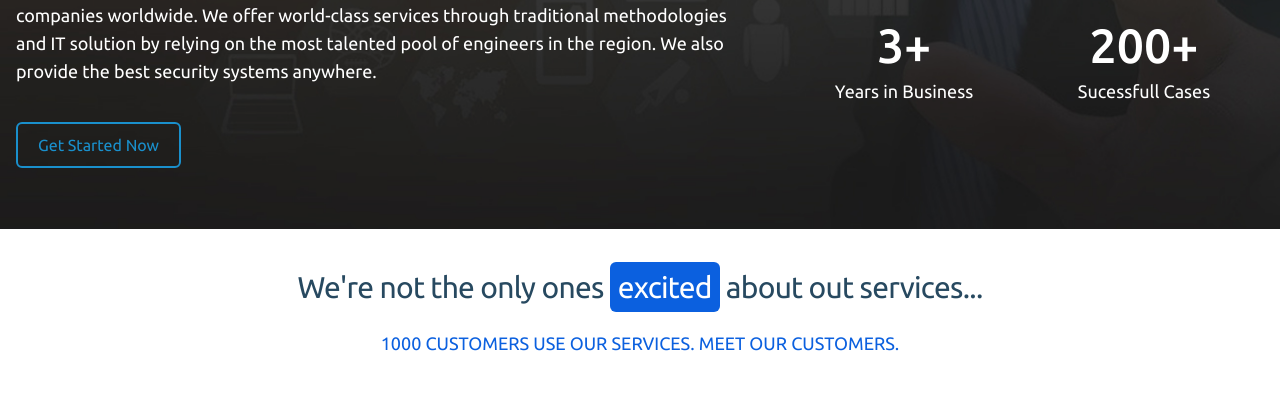
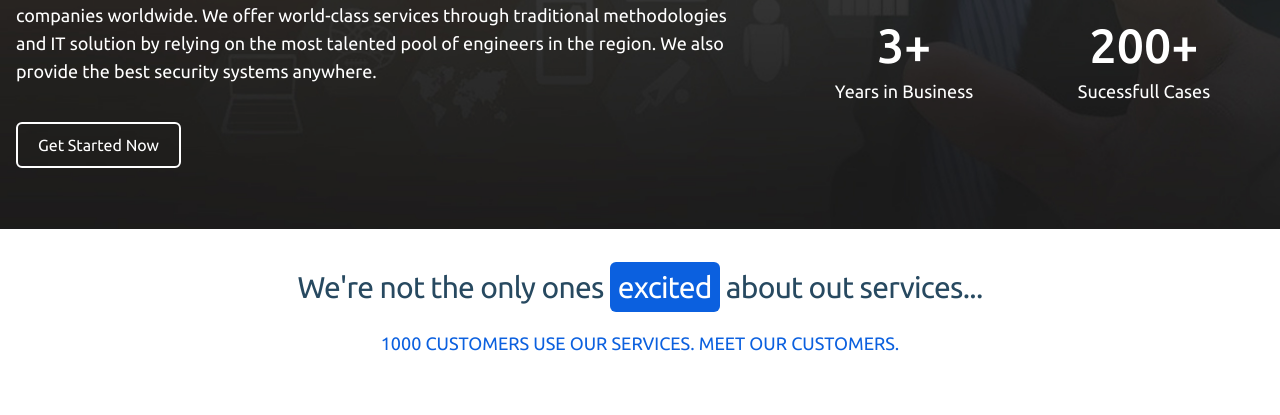
Before and after one commit to mehedi1315/OctopusLtd, a website: page public/index.html in a window 1280 px wide. Shown: the part 1761-2176 px from the top of the page. Drawn offline with nearby package versions, Linux system fonts and the light colour scheme; a web font is replaced by a local one.

Commit message:
font , footer fixed

```diff
--- a/public/index.html
+++ b/public/index.html
@@ -12,7 +12,7 @@
   <link rel="stylesheet" type="text/css" href="../src/slick-theme.css">
 </head>
 
-<body class="font-ubuntu">
+<body class="font-ubuntu flex flex-col min-h-screen">
   <!-- ================Navbar====================== -->
   <header id="navbar" class=" sticky top-0 z-50 nav-background">
     <div class="container max-w-screen-xl mx-auto px-4 py-2">
@@ -680,7 +680,7 @@
             offer world-class services through traditional methodologies and IT solution by relying on the most talented
             pool of engineers in the region. We also provide the best security systems anywhere.</p>
           <div class=" py-4">
-            <a class="px-5 py-3 hover:bg-sky-600 text-sky-600 hover:text-white bg-transparent border-2 border-sky-600 rounded-md"
+            <a class="px-5 py-3 hover:bg-sky-600 text-white bg-transparent border-2 border-white rounded-md"
               href="./contacts.html">Get Started Now</a>
           </div>
         </div>
@@ -989,7 +989,7 @@
   <!-- get started section ends -->
 
   <!-- footer section starts -->
-  <div class=" py-10 border-t-4 border-sky-400  bg-gradient-to-l from-sky-300/90 to-white relative ">
+  <div class="mt-auto py-10 border-t-4 border-sky-400  bg-gradient-to-l from-sky-300/90 to-white relative ">
     <div class="container  max-w-screen-xl mx-auto px-4 py-4 ">
       <div class="absolute -top-8 px-8 py-4 bg-sky-900 rounded-sm text-white">Get in Touch</div>
       <div class="row py-4">
```
Also changed, not shown: public/about.html (+2 -2 lines), public/contacts.html (+2 -2 lines), public/faq.html (+2 -2 lines), public/team.html (+2 -2 lines), public/tailwind.css.
